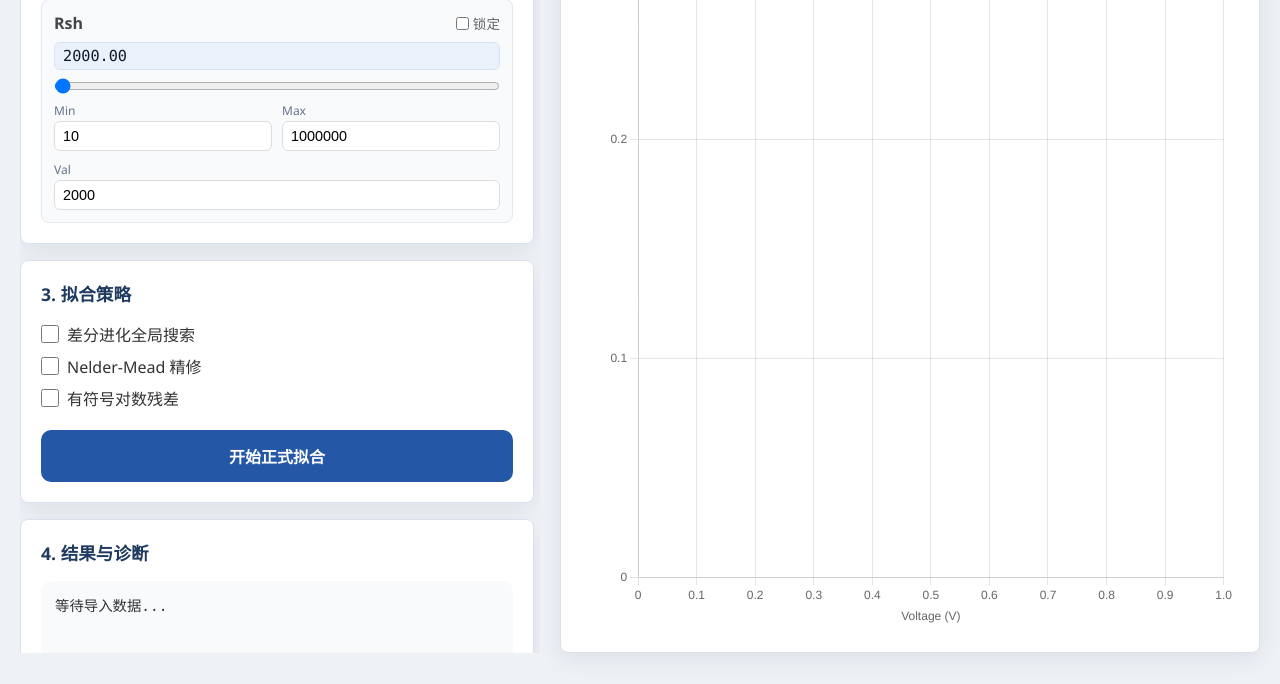
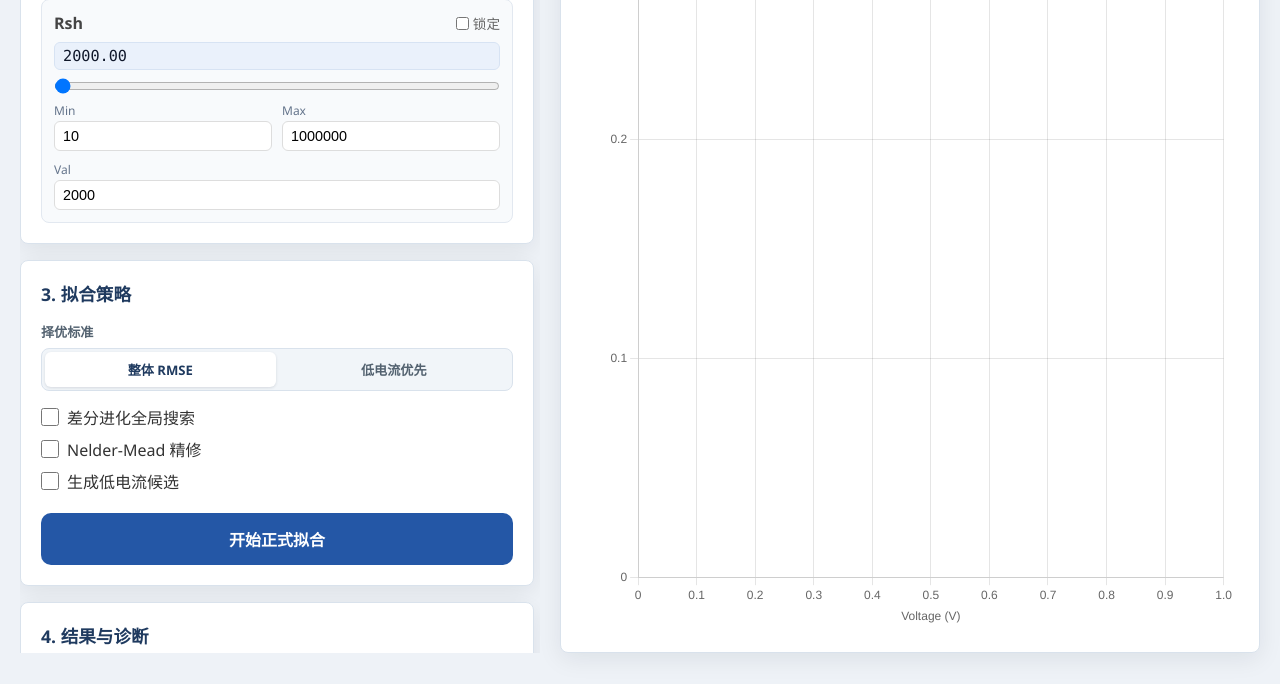
Before and after one commit to AaronChen1314/-J-V-Fitting-App, a Flask app: page / in a window 1280 px wide. Shown: the part 1916-2600 px from the top of the page. Run offline with Flask 3, Linux system fonts and the light colour scheme.

Commit message:
Add hybrid candidate fit selection

```diff
--- a/app.py
+++ b/app.py
@@ -292,6 +292,25 @@ def residual_values(J_data_mA, J_model, use_log):
     return (J_model - J_data_mA) / scale
 
 
+def candidate_scores(J_data_mA, J_model):
+    raw_rmse = rmse(J_data_mA, J_model)
+    current_scale = max(float(np.sqrt(np.mean(J_data_mA ** 2))), 1.0)
+    log_residuals = residual_values(J_data_mA, J_model, True)
+    log_rmse = float(np.sqrt(np.mean(log_residuals ** 2)))
+    data_log_scale = max(
+        float(np.sqrt(np.mean(residual_values(np.zeros_like(J_data_mA), J_data_mA, True) ** 2))),
+        1.0,
+    )
+    normalized_rmse = raw_rmse / current_scale
+    balanced_score = normalized_rmse + 0.15 * (log_rmse / data_log_scale)
+    return {
+        "rmse": raw_rmse,
+        "normalized_rmse": normalized_rmse,
+        "log_rmse": log_rmse,
+        "balanced_score": balanced_score,
+    }
+
+
 def fit_double_diode(V_data, J_data_mA, params=None, bounds=None, fixed=None, options=None):
     p0, b_min, b_max, meta = build_fit_inputs(V_data, J_data_mA, params, bounds)
     fixed = fixed or {}
@@ -302,7 +321,17 @@ def fit_double_diode(V_data, J_data_mA, params=None, bounds=None, fixed=None, op
     idx_fixed = np.where(fixed_flags)[0]
     if len(idx_free) == 0:
         J_final, solver = double_diode_model(V_data, *p0, return_diagnostics=True)
-        diagnostics = build_diagnostics(p0, b_min, b_max, solver, {"success": True, "message": "全部参数已锁定。"}, options)
+        optimizer = {"success": True, "message": "全部参数已锁定。", "evaluations": 0}
+        scores = candidate_scores(J_data_mA, J_final)
+        candidate = candidate_summary("locked", scores, solver, optimizer, ["锁定参数"])
+        diagnostics = build_diagnostics(p0, b_min, b_max, solver, optimizer, options)
+        diagnostics.update({
+            "mode": "锁定参数",
+            "stages": ["锁定参数"],
+            "selection_metric": normalize_selection_metric(options.get("selection_metric")),
+            "selected_candidate": candidate["name"],
+            "candidates": [candidate],
+        })
         return p0, J_final, rmse(J_data_mA, J_final), {**meta, **diagnostics}
 
     free_names = [PARAM_NAMES[i] for i in idx_free]
@@ -320,25 +349,76 @@ def fit_double_diode(V_data, J_data_mA, params=None, bounds=None, fixed=None, op
     use_global = bool(options.get("use_global", False))
     use_nelder = bool(options.get("use_nelder", False))
     use_log = bool(options.get("use_log", False))
+    selection_metric = normalize_selection_metric(options.get("selection_metric"))
 
-    def residual_func(params_free):
+    def residual_func(params_free, use_log_residual=False):
         p_full = reconstruct_full_params(params_free)
         J_model, solver = double_diode_model(V_data, *p_full, return_diagnostics=True)
-        residuals = residual_values(J_data_mA, J_model, use_log)
+        residuals = residual_values(J_data_mA, J_model, use_log_residual)
         if solver["failed_points"]:
             residuals = residuals + np.where(solver["converged_mask"], 0.0, 10.0)
         return residuals
 
-    def cost_func(params_free):
+    def cost_func(params_free, use_log_residual=False):
         if np.any(params_free < b_min_free) or np.any(params_free > b_max_free):
             return 1e20
-        residuals = residual_func(params_free)
+        residuals = residual_func(params_free, use_log_residual)
         return float(np.sum(residuals ** 2))
 
-    final_params_free = p0_free.copy()
+    candidates = []
+
+    def add_candidate(name, params_free, optimizer, stages):
+        params_free = np.clip(np.asarray(params_free, dtype=float), b_min_free, b_max_free)
+        params_full = reconstruct_full_params(params_free)
+        model, solver = double_diode_model(V_data, *params_full, return_diagnostics=True)
+        scores = candidate_scores(J_data_mA, model)
+        candidates.append({
+            "name": name,
+            "params_free": params_free,
+            "params": params_full,
+            "model": model,
+            "solver": solver,
+            "optimizer": optimizer,
+            "stages": stages,
+            "scores": scores,
+        })
+        return candidates[-1]
+
+    def run_lsq(name, start, use_log_residual, stages):
+        result = least_squares(
+            lambda values: residual_func(values, use_log_residual),
+            np.clip(start, b_min_free, b_max_free),
+            bounds=(b_min_free, b_max_free),
+            loss="linear",
+            max_nfev=bounded_int(
+                options.get("log_max_nfev" if use_log_residual else "max_nfev"),
+                300 if use_log_residual else 2400,
+                20,
+                5000,
+            ),
+            xtol=1e-9,
+            ftol=1e-9,
+            gtol=1e-9,
+        )
+        optimizer = {
+            "success": bool(result.success),
+            "message": str(result.message),
+            "evaluations": int(result.nfev),
+            "cost": float(result.cost),
+        }
+        return add_candidate(name, result.x, optimizer, stages)
+
+    add_candidate(
+        "initial",
+        p0_free,
+        {"success": True, "message": "初始参数候选。", "evaluations": 0},
+        ["初始参数"],
+    )
+    linear_candidate = run_lsq("linear_lsq", p0_free, False, ["线性最小二乘"])
+
     if use_global:
         result = differential_evolution(
-            cost_func,
+            lambda values: cost_func(values, False),
             list(zip(b_min_free, b_max_free)),
             strategy="best1bin",
             maxiter=bounded_int(options.get("global_maxiter"), 35, 1, 100),
@@ -347,12 +427,24 @@ def fit_double_diode(V_data, J_data_mA, params=None, bounds=None, fixed=None, op
             polish=False,
             updating="immediate",
         )
-        final_params_free = result.x
+        global_candidate = add_candidate(
+            "global",
+            result.x,
+            {
+                "success": bool(result.success),
+                "message": str(result.message),
+                "evaluations": int(result.nfev),
+                "cost": float(result.fun),
+            },
+            ["差分进化"],
+        )
+        run_lsq("global_linear_lsq", global_candidate["params_free"], False, ["差分进化", "线性最小二乘"])
 
     if use_nelder:
+        best_rmse_candidate = min(candidates, key=lambda item: item["scores"]["rmse"])
         res = minimize(
-            cost_func,
-            final_params_free,
+            lambda values: cost_func(values, False),
+            best_rmse_candidate["params_free"],
             method="Nelder-Mead",
             tol=1e-5,
             options={
@@ -361,29 +453,72 @@ def fit_double_diode(V_data, J_data_mA, params=None, bounds=None, fixed=None, op
                 "fatol": 1e-5,
             },
         )
-        final_params_free = np.clip(res.x, b_min_free, b_max_free)
+        nelder_candidate = add_candidate(
+            "nelder_mead",
+            res.x,
+            {
+                "success": bool(res.success),
+                "message": str(res.message),
+                "evaluations": int(res.nfev),
+                "cost": float(res.fun),
+            },
+            best_rmse_candidate["stages"] + ["Nelder-Mead"],
+        )
+        run_lsq(
+            "nelder_linear_lsq",
+            nelder_candidate["params_free"],
+            False,
+            nelder_candidate["stages"] + ["线性最小二乘"],
+        )
 
-    lsq = least_squares(
-        residual_func,
-        final_params_free,
-        bounds=(b_min_free, b_max_free),
-        loss="linear",
-        max_nfev=bounded_int(options.get("max_nfev"), 2400, 20, 5000),
-        xtol=1e-9,
-        ftol=1e-9,
-        gtol=1e-9,
+    if use_log:
+        run_lsq("low_current_lsq", p0_free, True, ["低电流候选"])
+        run_lsq(
+            "best_linear_low_current_lsq",
+            linear_candidate["params_free"],
+            True,
+            ["线性最小二乘", "低电流候选"],
+        )
+
+    selected = select_candidate(candidates, selection_metric)
+    diagnostics = build_diagnostics(
+        selected["params"], b_min, b_max, selected["solver"], selected["optimizer"], options
     )
-    final_params_free = lsq.x
-    final_params_full = reconstruct_full_params(final_params_free)
-    J_final, solver = double_diode_model(V_data, *final_params_full, return_diagnostics=True)
-    optimizer = {
-        "success": bool(lsq.success),
-        "message": str(lsq.message),
-        "evaluations": int(lsq.nfev),
-        "cost": float(lsq.cost),
+    diagnostics.update({
+        "mode": "整体 RMSE 择优" if selection_metric == "rmse" else "低电流优先择优",
+        "stages": selected["stages"],
+        "selection_metric": selection_metric,
+        "selected_candidate": selected["name"],
+        "candidates": [
+            candidate_summary(
+                item["name"], item["scores"], item["solver"], item["optimizer"], item["stages"]
+            )
+            for item in candidates
+        ],
+    })
+    return selected["params"], selected["model"], selected["scores"]["rmse"], {**meta, **diagnostics}
+
+
+def normalize_selection_metric(value):
+    return "balanced" if value == "balanced" else "rmse"
+
+
+def select_candidate(candidates, selection_metric):
+    score_key = "rmse" if normalize_selection_metric(selection_metric) == "rmse" else "balanced_score"
+    return min(candidates, key=lambda item: (item["scores"][score_key], item["scores"]["rmse"]))
+
+
+def candidate_summary(name, scores, solver, optimizer, stages):
+    return {
+        "name": name,
+        "rmse": scores["rmse"],
+        "normalized_rmse": scores["normalized_rmse"],
+        "log_rmse": scores["log_rmse"],
+        "balanced_score": scores["balanced_score"],
+        "failed_points": solver["failed_points"],
+        "optimizer_success": bool(optimizer.get("success", False)),
+        "stages": stages,
     }
-    diagnostics = build_diagnostics(final_params_full, b_min, b_max, solver, optimizer, options)
-    return final_params_full, J_final, rmse(J_data_mA, J_final), {**meta, **diagnostics}
 
 
 def bounded_int(value, default, minimum, maximum):
--- a/static/css/style.css
+++ b/static/css/style.css
@@ -258,6 +258,56 @@ header h1 {
     cursor: pointer;
 }
 
+.strategy-label {
+    margin-bottom: 7px;
+    color: #52616f;
+    font-size: 0.82rem;
+    font-weight: 600;
+}
+
+.segmented-control {
+    display: grid;
+    grid-template-columns: 1fr 1fr;
+    gap: 3px;
+    margin-bottom: 14px;
+    padding: 3px;
+    border: 1px solid #d9e2ec;
+    border-radius: 8px;
+    background: #f1f5f9;
+}
+
+.segmented-control label {
+    min-width: 0;
+    cursor: pointer;
+}
+
+.segmented-control input {
+    position: absolute;
+    opacity: 0;
+    pointer-events: none;
+}
+
+.segmented-control span {
+    display: block;
+    padding: 8px 6px;
+    border-radius: 6px;
+    color: #52616f;
+    font-size: 0.82rem;
+    font-weight: 600;
+    text-align: center;
+}
+
+.segmented-control input:checked + span {
+    background: white;
+    color: #1f3a5f;
+    box-shadow: 0 1px 3px rgba(15, 23, 42, 0.12);
+}
+
+.segmented-control input:focus-visible + span {
+    outline: 2px solid #2457a6;
+    outline-offset: 1px;
+}
+
 .checkbox-label input {
     width: 18px;
     height: 18px;
--- a/static/js/main.js
+++ b/static/js/main.js
@@ -175,9 +175,12 @@ function updateQuality(meta = {}) {
 
 function setResultText(data, prefix = '') {
     const meta = data.meta || {};
+    const selectionLabel = meta.selection_metric === 'balanced' ? '低电流优先' : '整体 RMSE';
     const lines = [
         `${prefix}RMSE: ${data.rmse.toFixed(6)}`,
         `模式: ${meta.mode || '--'}`,
+        `入选候选: ${meta.selected_candidate || '--'}`,
+        `择优标准: ${selectionLabel}`,
         `阶段: ${(meta.stages || []).join(' → ') || '--'}`,
         `求解收敛点: ${meta.solver?.converged_points ?? '--'} / ${meta.solver?.points ?? '--'}`,
         `优化评估次数: ${meta.optimizer?.evaluations ?? '--'}`,
@@ -185,6 +188,15 @@ function setResultText(data, prefix = '') {
     ];
     for (const [name, value] of Object.entries(data.params)) {
         lines.push(`${name}: ${formatValue(name, value)}${data.fixed?.[name] ? ' [锁定]' : ''}`);
+    }
+    if (meta.candidates?.length) {
+        lines.push('', '候选对比:');
+        for (const candidate of meta.candidates) {
+            const selectedMark = candidate.name === meta.selected_candidate ? ' [入选]' : '';
+            lines.push(
+                `- ${candidate.name}${selectedMark}: RMSE=${candidate.rmse.toFixed(6)}, 综合评分=${candidate.balanced_score.toFixed(6)}`
+            );
+        }
     }
     if (meta.warnings?.length) lines.push('', '警告:', ...meta.warnings.map(item => `- ${item}`));
     document.getElementById('resultContainer').textContent = lines.join('\n');
@@ -247,7 +259,7 @@ function setFitRunning(running, options = {}) {
     cancelButton.classList.toggle('hidden', !running);
     window.clearInterval(progressTimer);
     if (!running) return;
-    const stages = [...(options.use_global ? ['差分进化'] : []), ...(options.use_nelder ? ['Nelder-Mead'] : []), '最小二乘'];
+    const stages = ['线性最小二乘', ...(options.use_global ? ['差分进化'] : []), ...(options.use_nelder ? ['Nelder-Mead'] : []), ...(options.use_log ? ['低电流候选'] : []), '自动择优'];
     let progress = 8;
     let stageIndex = 0;
     document.getElementById('progressFill').style.width = `${progress}%`;
@@ -267,7 +279,8 @@ async function runFit() {
     const options = {
         use_global: document.getElementById('useGlobal').checked,
         use_nelder: document.getElementById('useNelder').checked,
-        use_log: document.getElementById('useLog').checked
+        use_log: document.getElementById('useLog').checked,
+        selection_metric: document.querySelector('input[name="selectionMetric"]:checked').value
     };
     fitController = new AbortController();
     setFitRunning(true, options);
--- a/templates/index.html
+++ b/templates/index.html
@@ -35,6 +35,17 @@
 
                 <section class="card">
                     <h2>3. 拟合策略</h2>
+                    <div class="strategy-label">择优标准</div>
+                    <div class="segmented-control" role="radiogroup" aria-label="拟合择优标准">
+                        <label>
+                            <input type="radio" name="selectionMetric" value="rmse" checked>
+                            <span>整体 RMSE</span>
+                        </label>
+                        <label>
+                            <input type="radio" name="selectionMetric" value="balanced">
+                            <span>低电流优先</span>
+                        </label>
+                    </div>
                     <label class="checkbox-label">
                         <input type="checkbox" id="useGlobal">
                         <span>差分进化全局搜索</span>
@@ -45,7 +56,7 @@
                     </label>
                     <label class="checkbox-label">
                         <input type="checkbox" id="useLog">
-                        <span>有符号对数残差</span>
+                        <span>生成低电流候选</span>
                     </label>
                     <div class="fit-actions">
                         <button id="fitBtn" class="btn-primary">开始正式拟合</button>
```
Also changed, not shown: tests/test_app.py (+81 -0 lines), README.md.
